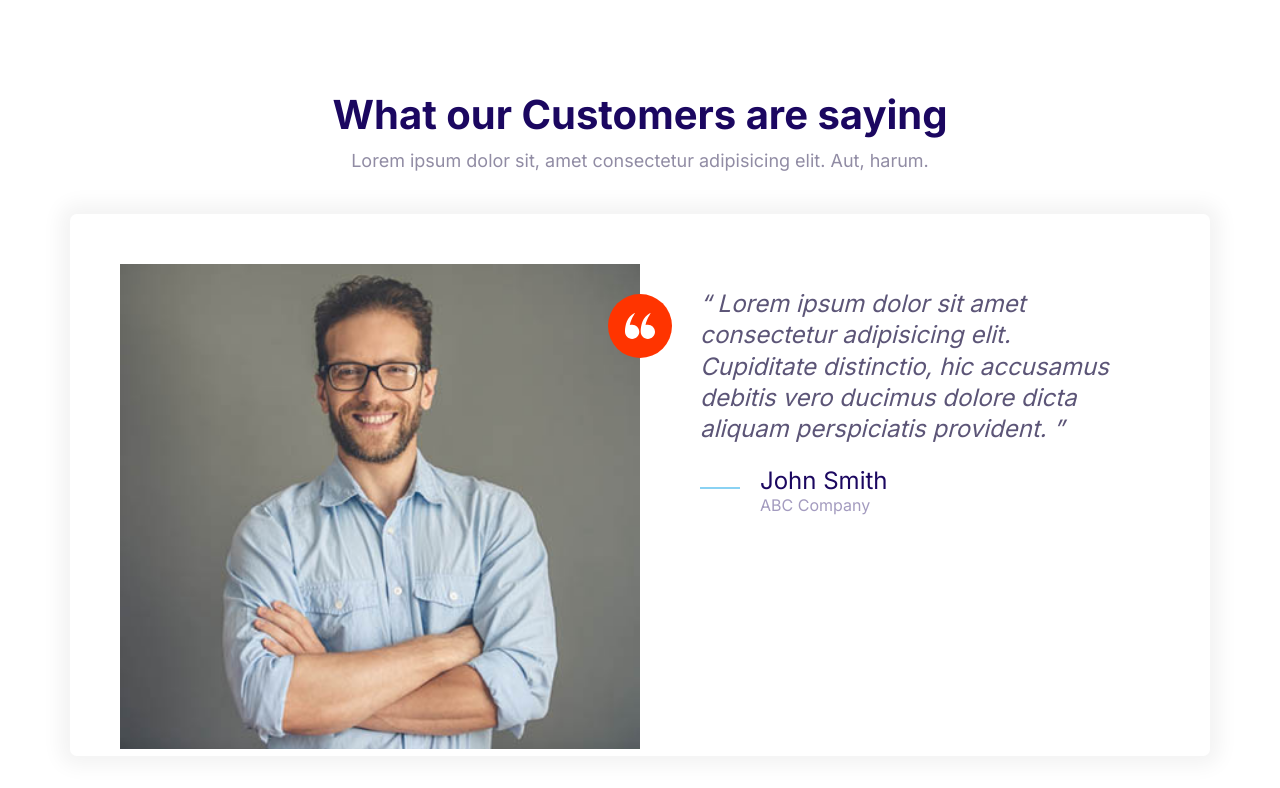
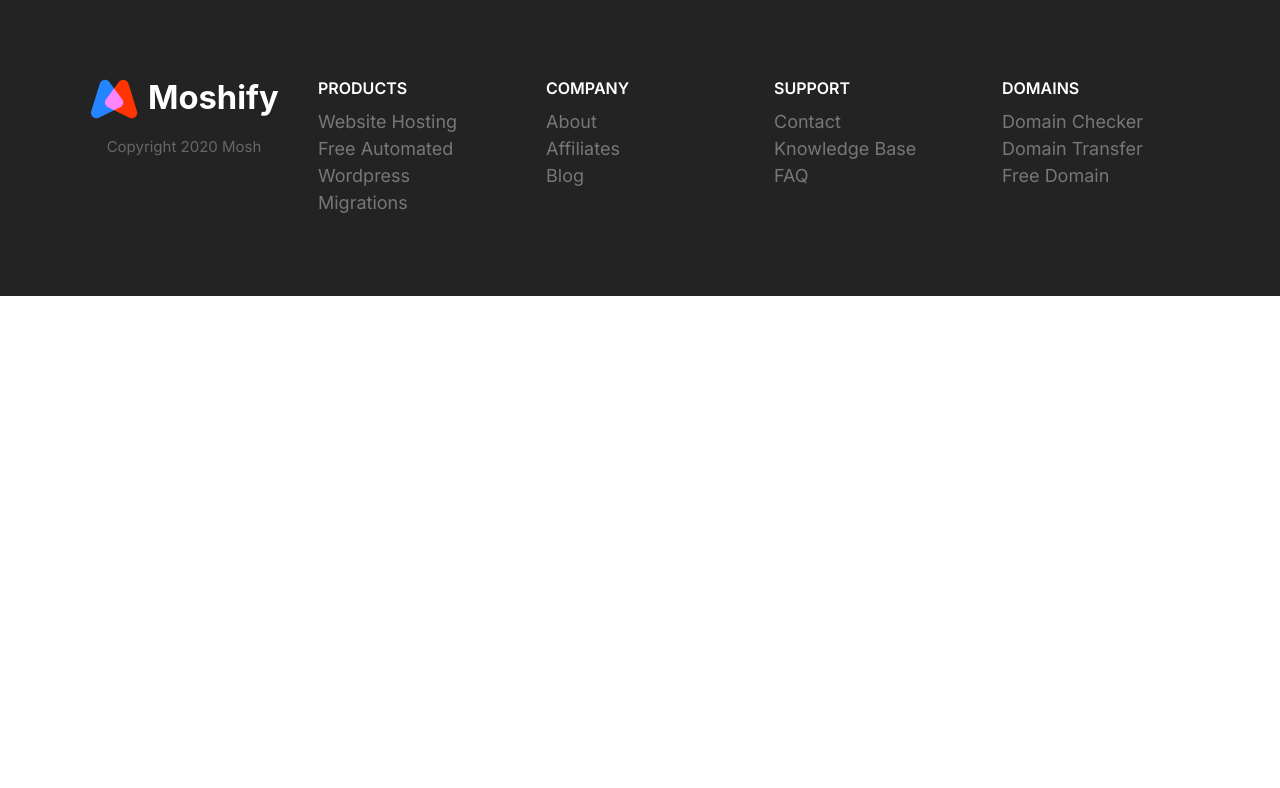
Before and after one commit to Bonnoroo/Moshify, a plain HTML site: page index.html in a window 1280 px wide. Drawn offline with Linux system fonts and the light colour scheme.

Commit message:
Define the footer component.

```diff
--- a/css/styles.css
+++ b/css/styles.css
@@ -831,3 +831,81 @@ a {
         max-width: 700px;
     }
 }
+
+/* Footer */
+
+.footer {
+    background: #232323;
+}
+
+.footer a {
+    color: #777;
+}
+
+.footer a:hover {
+    color: #fff;
+    transition: color .3s;
+}
+
+.footer__section {
+    padding: 2rem;
+    border-bottom: 1px solid #393939;
+}
+
+.footer__heading {
+    text-transform: uppercase;
+    font-weight: 600;
+}
+
+.footer__brand {
+    margin-top: 5rem;
+    text-align: center;
+}
+
+.footer__brand img {
+    /* TODO: Consider refactoring this and applying it to all images. */
+    width: 100%;
+    max-width: 230px;
+}
+
+.footer__copyright {
+    font-size: 2.1rem;
+    color: #fff;
+    opacity: .3;
+}
+
+@media screen and (min-width: 768px) {
+    .footer__sections {
+        grid-template-columns: repeat(auto-fit, minmax(10rem, 1fr));
+    }
+
+    .footer .collapsible__chevron {
+        display: none;
+    }
+
+    .footer .collapsible__content {
+        opacity: 1;
+        max-height: 100%;
+    }
+
+    .footer__brand {
+        order: -1;
+        margin-top: 1rem;
+    }
+
+    .footer__copyright {
+        font-size: 1.5rem;
+    }
+
+    .footer__section {
+        border: 0;
+    }
+
+    .footer__section .list {
+        margin: 0;
+    }
+
+    .footer__heading {
+        font-size: 1.6rem;
+    }
+}
--- a/index.html
+++ b/index.html
@@ -15,51 +15,74 @@
     <link rel="stylesheet" href="css/normalize.css" />
   </head>
   <body>
-    <section class="block">
-      <header class="block__header">
-        <h2>What our Customers are saying</h2>
-        <p>
-          Lorem ipsum dolor sit, amet consectetur adipisicing elit. Aut, harum.
-        </p>
+    <footer class="block block--dark footer">
+      <div class="container grid footer__sections">
+        <section class="collapsible collapsible--expanded footer__section">
+          <header class="collapsible__header">
+            <h2 class="collapsible__heading footer__heading">Products</h2>
+            <svg class="icon icon--white collapsible__chevron">
+              <use xlink:href="images/sprite.svg#chevron"></use>
+            </svg>
           </header>
-      <div class="container">
-        <div class="card testimonial">
-          <div class="grid grid--1x2">
-            <div class="testimonial__image">
-              <img
-                src="images/testimonial.jpg"
-                alt="A happy smiling customer"
-              />
-              <span class="icon-container icon-container--accent">
-                <svg class="icon icon--white icon--small">
-                  <use xlink:href="images/sprite.svg#quotes"></use>
+          <div class="collapsible__content">
+            <ul class="list">
+              <li><a href="#">Website Hosting</a></li>
+              <li><a href="#">Free Automated Wordpress</a></li>
+              <li><a href="#">Migrations</a></li>
+            </ul>
+          </div>
+        </section>
+        <section class="collapsible footer__section">
+          <header class="collapsible__header">
+            <h2 class="collapsible__heading footer__heading">Company</h2>
+            <svg class="icon icon--white collapsible__chevron">
+              <use xlink:href="images/sprite.svg#chevron"></use>
             </svg>
-              </span>
+          </header>
+          <div class="collapsible__content">
+            <ul class="list">
+              <li><a href="#">About</a></li>
+              <li><a href="#">Affiliates</a></li>
+              <li><a href="#">Blog</a></li>
+            </ul>
           </div>
-            <blockquote class="quote">
-              <p class="quote__text">
-                Lorem ipsum dolor sit amet consectetur adipisicing elit.
-                Cupiditate distinctio, hic accusamus debitis vero ducimus dolore
-                dicta aliquam perspiciatis provident.
-              </p>
-              <footer>
-                <div class="media">
-                  <div class="media__image">
-                    <svg class="icon icon--primary quote__line">
-                      <use xlink:href="images/sprite.svg#line"></use>
+        </section>
+        <section class="collapsible footer__section">
+          <header class="collapsible__header">
+            <h2 class="collapsible__heading footer__heading">Support</h2>
+            <svg class="icon icon--white collapsible__chevron">
+              <use xlink:href="images/sprite.svg#chevron"></use>
             </svg>
+          </header>
+          <div class="collapsible__content">
+            <ul class="list">
+              <li><a href="#">Contact</a></li>
+              <li><a href="#">Knowledge Base</a></li>
+              <li><a href="#">FAQ</a></li>
+            </ul>
           </div>
-                  <div class="media__body">
-                    <h3 class="media__title quote__author">John Smith</h3>
-                    <p class="quote__organization">ABC Company</p>
+        </section>
+        <section class="collapsible footer__section">
+          <header class="collapsible__header">
+            <h2 class="collapsible__heading footer__heading">Domains</h2>
+            <svg class="icon icon--white collapsible__chevron">
+              <use xlink:href="images/sprite.svg#chevron"></use>
+            </svg>
+          </header>
+          <div class="collapsible__content">
+            <ul class="list">
+              <li><a href="#">Domain Checker</a></li>
+              <li><a href="#">Domain Transfer</a></li>
+              <li><a href="#">Free Domain</a></li>
+            </ul>
           </div>
+        </section>
+        <section class="footer__brand">
+          <img src="images/logo.svg" alt="" />
+          <p class="footer__copyright">Copyright 2020 Mosh</p>
+        </section>
       </div>
     </footer>
-            </blockquote>
-          </div>
-        </div>
-      </div>
-    </section>
     <script src="main.js"></script>
   </body>
 </html>
```
Also changed, not shown: components/collapsibles.html (+3 -10 lines), components/footer.html (added, +68 -0 lines). Lines whose indentation alone changed are shown as unchanged.
